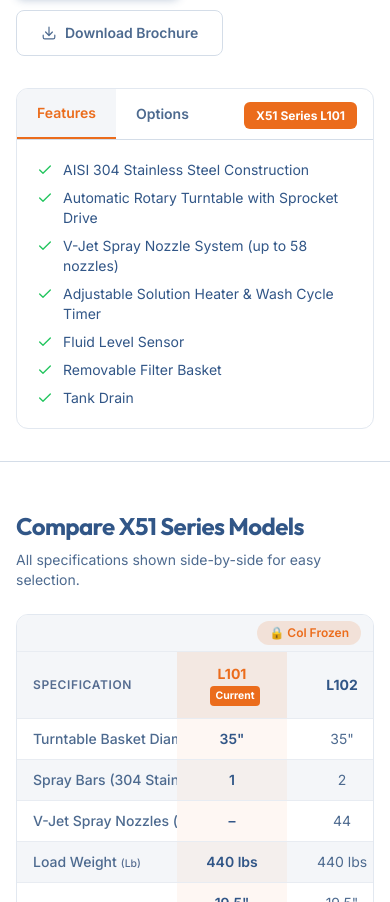
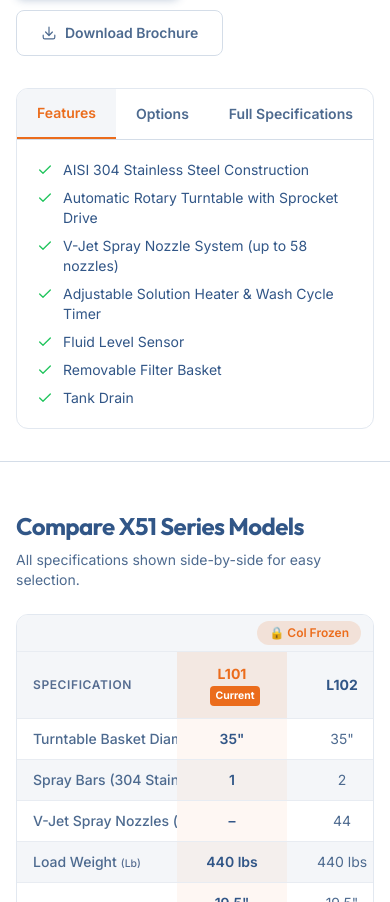
Before and after one commit to JasonBee99/MagidoUSA, a Next.js app: page /products/top-load-washers/l101 in a window 390 px wide. Shown: the part 1439-2341 px from the top of the page. Built offline with nearby package versions, Linux system fonts and the light colour scheme.

Commit message:
Phase 23: hide series/model badge on mobile in ProductSpecTabs

```diff
--- a/src/components/ProductSpecTabs.tsx
+++ b/src/components/ProductSpecTabs.tsx
@@ -56,7 +56,7 @@ export function ProductSpecTabs({ product, series }: ProductSpecTabsProps) {
             </button>
           ))}
         </div>
-        <div className="ml-auto flex-shrink-0 px-4">
+        <div className="ml-auto hidden flex-shrink-0 px-4 sm:block">
           <span className="rounded-md bg-[#eb6c1c] px-3 py-1.5 text-xs font-bold text-white">
             {series?.name || ''} {product.model}
           </span>
```
